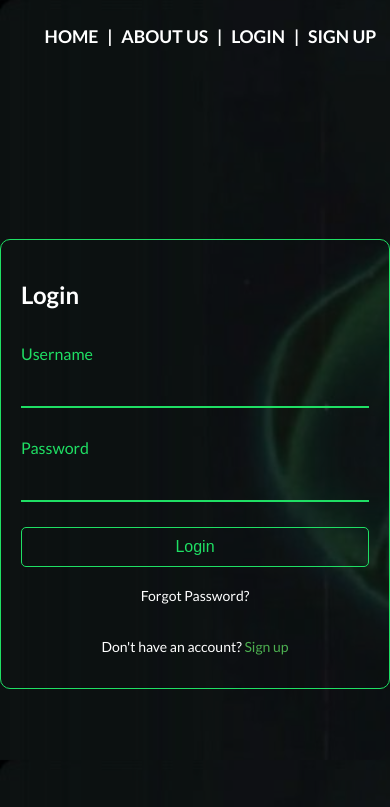
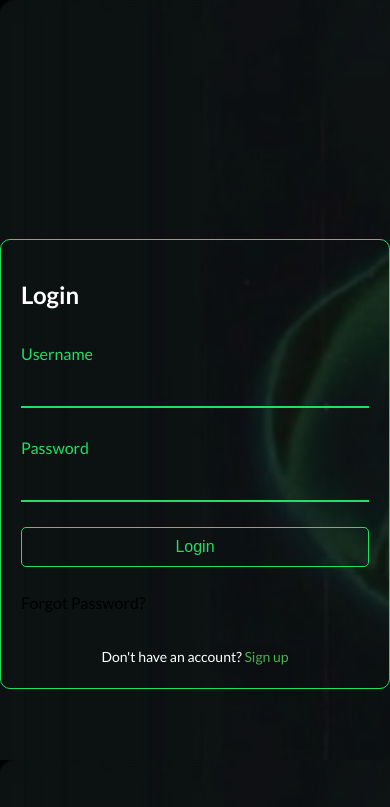
Before and after one commit to Spotify-Soulmate-Team/Spotify-Soulmate, a PHP site: page /login.html in a window 390 px wide. Shown: the top 807 px of the page. Run offline with PHP 8.4, Linux system fonts and the light colour scheme; some web fonts are replaced.

Commit message:
login css

```diff
--- a/css/login.css
+++ b/css/login.css
@@ -3,7 +3,9 @@
 * {
 	box-sizing: border-box;
 }
-
+.main-header{
+  height: 10vh;
+}
 body {
 	display: flex;
 	flex-direction: column;
@@ -17,54 +19,6 @@ body {
   background-color: rgba(0,0,0,.6);
 	font-family: lato;
 }
-.main-nav{
-  color: white;
-  text-align: center;
-  font-size: 1.1em;
-  font-weight: bold;
-  padding-top: 5px;
-  padding: 0px 5px;
-  display: flex;
-  flex-direction: row;
-  justify-content: flex-end;
-}
-.nav-content{
-  display: flex;
-  flex-direction: row;
-  justify-content: center;
-  align-items: center;
-}
-.nav a{
-  display: inline-block;
-  margin: .5em;
-  color: white;
-  text-decoration: none;
-}
-
-
-.nav a:active{
-  opacity: 0.5;
-}
-
-.nav-item {
-  position: relative;
-  text-decoration: none;
-}
-
-.nav-item::after {
-  content: "";
-  position: absolute;
-  left: 0;
-  bottom: 0;
-  width: 0;
-  height: 3px;
-  background: white;
-  transition: width 0.25s ease-out;
-}
-
-.nav-item:hover::after {
-  width: 100%; /* Set the width to 100% when hovering */
-}
 section{
 	height: 70vh;
 	display: flex;
@@ -74,14 +28,10 @@ section{
 .container {
   height: 450px;
 	width: 400px;
-	background-color: #fff;
 	padding: 20px;
   border: 1px solid #1fdf64;
   background-color: transparent;
 	border-radius: 10px;
-  display: flex;
-  flex-direction: column;
-  justify-content: center;
 }
 
 .login-form {
@@ -138,14 +88,6 @@ section{
   color: white;
 }
 
-.forgot-password {
-	text-align: center;
-	margin-top: 10px;
-	font-size: 14px;
-	color: white;
-	cursor: pointer;
-}
-
 .signup-option {
 	text-align: center;
 	margin-top: 20px;
@@ -157,3 +99,48 @@ section{
 	color: #4CAF50;
 	text-decoration: none;
 }
+
+@media(max-width:768px){
+  .hamburger{
+      display: block;
+      padding-top: 10px;
+      padding-right: 10px;
+    }
+    .about-us-header{
+      font-size: 3em;
+      text-align: center;
+    }
+    .header-content
+  {
+    text-align: center;
+    font-size: 1.5em;
+    color: white;
+  }
+    .hamburger.active .bar:nth-child(2)
+    {
+      opacity: 0;
+    }
+    .hamburger.active .bar:nth-child(1)
+    {
+      transform: translateY(8px) rotate(45deg);
+    }
+    .hamburger.active .bar:nth-child(3)
+    {
+      transform: translateY(-8px) rotate(-45deg);
+    }
+
+    .nav-content{
+      position: fixed;
+      top: 0;
+      left: -100%;
+      gap: 0;
+      flex-direction: column;
+      gap: 0;
+      background-color: rgba(0,0,0, 0.4);
+      width: 100%;
+      transition: 0.5s;
+    }
+    .nav-item{
+      margin: 4px 0;
+    }
+  }
```
